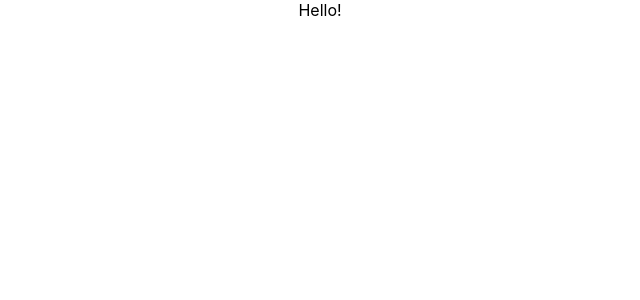
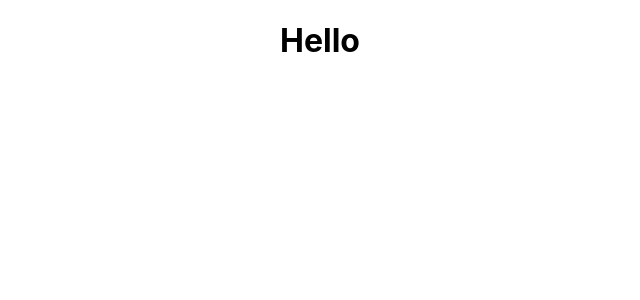
Before and after one commit to HarshNagra/todo-app-springboot-react, a React (Create React App) app in the folder frontend/todo-app-pwa/: page / in a window 1280 px wide. Shown: the top 300 px of the page, without its empty margins (320-960 px from the left). Built offline with nearby package versions, Linux system fonts and the light colour scheme.

Commit message:
Material-UI Requirements

```diff
--- a/frontend/todo-app-pwa/package.json
+++ b/frontend/todo-app-pwa/package.json
@@ -4,12 +4,14 @@
   "private": true,
   "dependencies": {
     "@material-ui/core": "^4.9.13",
+    "@material-ui/icons": "^4.9.1",
     "@testing-library/jest-dom": "^4.2.4",
     "@testing-library/react": "^9.3.2",
     "@testing-library/user-event": "^7.1.2",
     "react": "^16.13.1",
     "react-dom": "^16.13.1",
-    "react-scripts": "3.4.1"
+    "react-scripts": "3.4.1",
+    "typeface-roboto": "0.0.75"
   },
   "scripts": {
     "start": "react-scripts start",
--- a/frontend/todo-app-pwa/src/App.js
+++ b/frontend/todo-app-pwa/src/App.js
@@ -5,7 +5,7 @@ import './App.css';
 function App() {
   return (
     <div className="App">
-      Hello!
+      <h1>Hello</h1>
     </div>
   );
 }
--- a/frontend/todo-app-pwa/src/index.js
+++ b/frontend/todo-app-pwa/src/index.js
@@ -3,6 +3,7 @@ import ReactDOM from 'react-dom';
 import './index.css';
 import App from './App';
 import * as serviceWorker from './serviceWorker';
+import 'typeface-roboto';
 
 ReactDOM.render(
   <React.StrictMode>
```
Also changed, not shown: 1 other file (tests, documents, lock files or other folders).
